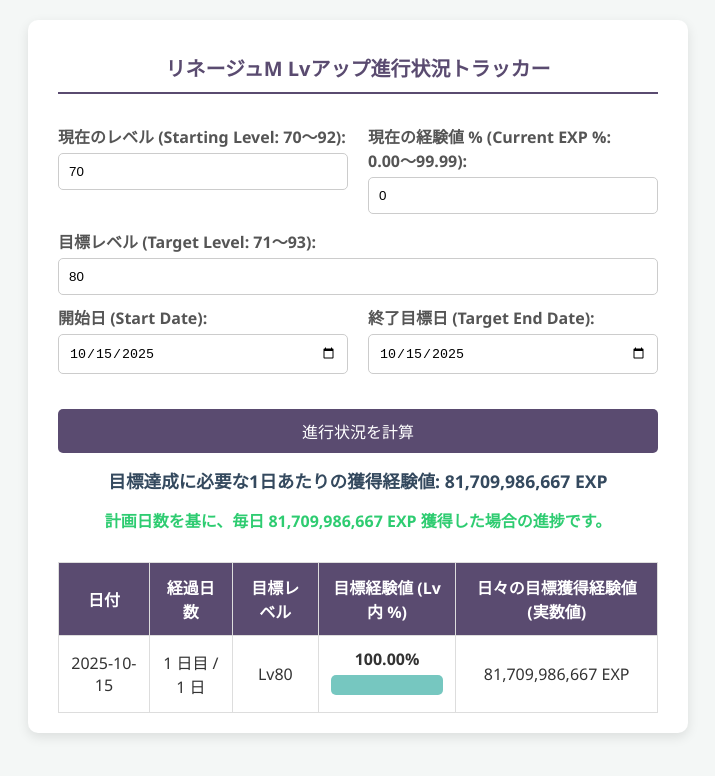
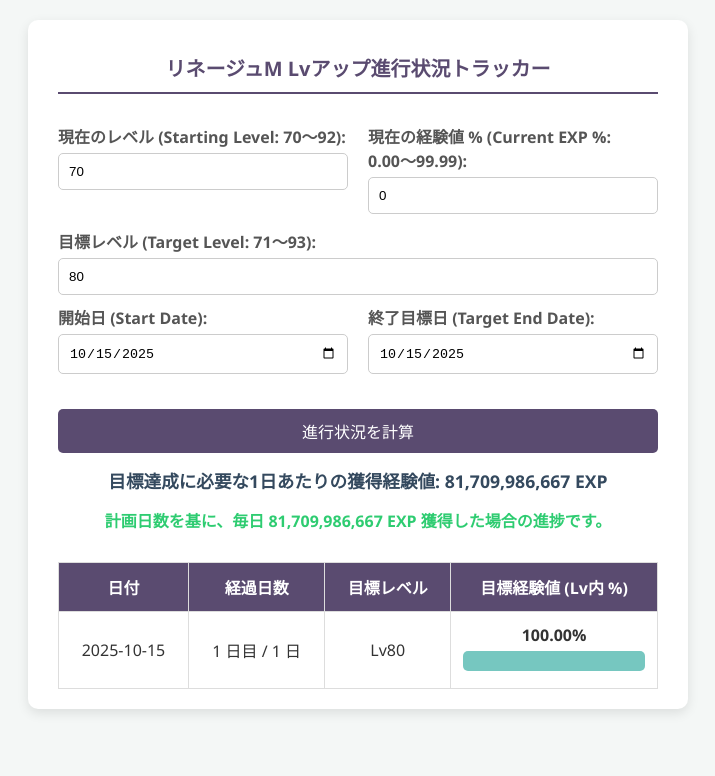
Before and after one commit to Nera1203/lineage_simulator, a plain HTML site: page index.html in a window 1280 px wide. Both pictures are taken after a click on the button "進行状況を計算". Shown: the whole page, without its empty margins (282-997 px from the left). Drawn offline with Linux system fonts and the light colour scheme.

Commit message:
Update index.html

```diff
--- a/index.html
+++ b/index.html
@@ -3,7 +3,7 @@
 <head>
     <meta charset="UTF-8">
     <meta name="viewport" content="width=device-width, initial-scale=1.0">
-    <title>リネージュM Lvアップ進行状況トラッカー (モバイル対応版)</title>
+    <title>リネージュM Lvアップ進行状況トラッカー (iPhone最適化版)</title>
     <style>
         body { font-family: 'Segoe UI', Tahoma, Geneva, Verdana, sans-serif; margin: 20px; background-color: #f4f7f6; color: #333; }
         /* コンテナ幅をスマホを意識して調整 */
@@ -123,8 +123,7 @@
                 <th>経過日数</th>
                 <th>目標レベル</th>
                 <th>目標経験値 (Lv内 %)</th>
-                <th>日々の目標獲得経験値 (実数値)</th>
-            </tr>
+                </tr>
         </thead>
         <tbody id="progressBody">
         </tbody>
@@ -162,7 +161,6 @@
         document.getElementById('startExpPercent').value = 0.00;
         document.getElementById('targetLevel').value = 80;
 
-        // 入力値の範囲を最新の経験値テーブルに合わせて調整
         document.getElementById('startLevel').max = 92;
         document.getElementById('targetLevel').min = 71;
         document.getElementById('targetLevel').max = 93;
@@ -226,6 +224,7 @@
             return;
         }
 
+        // 目標ペースは引き続き表示します
         targetPace.textContent = `目標達成に必要な1日あたりの獲得経験値: ${dailyTargetExpIncrease.toLocaleString(undefined, { maximumFractionDigits: 0 })} EXP`;
         targetPace.style.display = 'block';
 
@@ -238,8 +237,8 @@
         }
         currentTotalExp += startLevelTotalExp * (startExpPercent / 100.0);
 
-        // ヘッダーラベルを配列に保持 (モバイル表示用)
-        const headerLabels = ['日付', '経過日数', '目標レベル', '目標経験値 (Lv内 %)', '日々の目標獲得経験値 (実数値)'];
+        // ヘッダーラベルを配列に保持 (モバイル表示用) - 4項目に削減
+        const headerLabels = ['日付', '経過日数', '目標レベル', '目標経験値 (Lv内 %)'];
 
         for (let i = 0; i < totalDays; i++) {
             const dateStr = currentDate.toISOString().split('T')[0];
@@ -275,20 +274,20 @@
                 levelProgress = 100.0;
             }
 
-            // テーブル行の作成とdata-labelの追加 【重要な修正箇所】
+            // テーブル行の作成とdata-labelの追加
             const row = progressBody.insertRow();
 
             // 1. 日付
             row.insertCell().textContent = dateStr;
-            row.cells[0].setAttribute('data-label', headerLabels[0]); // ラベル設定
+            row.cells[0].setAttribute('data-label', headerLabels[0]);
 
             // 2. 経過日数
             row.insertCell().textContent = `${dayNum} 日目 / ${totalDays} 日`;
-            row.cells[1].setAttribute('data-label', headerLabels[1]); // ラベル設定
+            row.cells[1].setAttribute('data-label', headerLabels[1]);
 
             // 3. 目標レベル
             row.insertCell().textContent = `Lv${currentLv}`;
-            row.cells[2].setAttribute('data-label', headerLabels[2]); // ラベル設定
+            row.cells[2].setAttribute('data-label', headerLabels[2]);
 
             // 4. 目標経験値 (Lv内 %)
             const levelCell = row.insertCell();
@@ -300,11 +299,9 @@
                     <div class="progress-bar" style="width: ${progressValue.toFixed(2)}%;"></div>
                 </div>
             `;
-            row.cells[3].setAttribute('data-label', headerLabels[3]); // ラベル設定
+            row.cells[3].setAttribute('data-label', headerLabels[3]);
 
-            // 5. 日々の目標獲得経験値 (実数値)
-            row.insertCell().textContent = dailyTargetExpIncrease.toLocaleString(undefined, { maximumFractionDigits: 0 }) + ' EXP';
-            row.cells[4].setAttribute('data-label', headerLabels[4]); // ラベル設定
+            // 【修正点2】「日々の目標獲得経験値 (実数値)」のセル挿入処理を削除
 
             currentDate.setDate(currentDate.getDate() + 1);
         }
```
